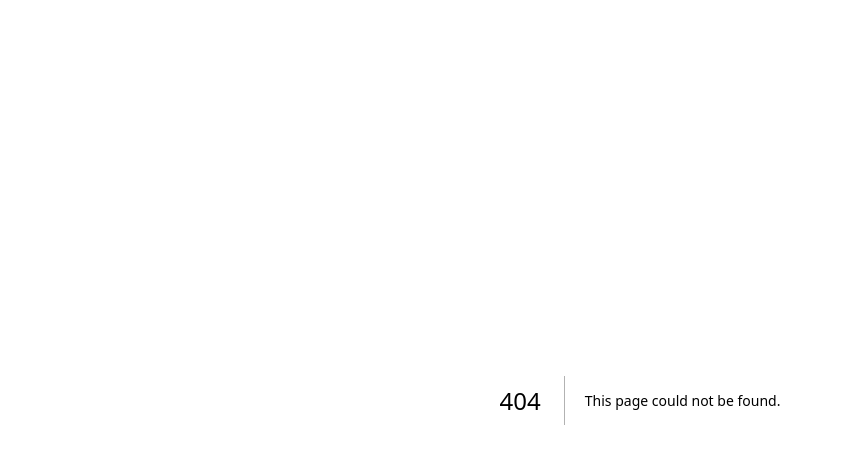
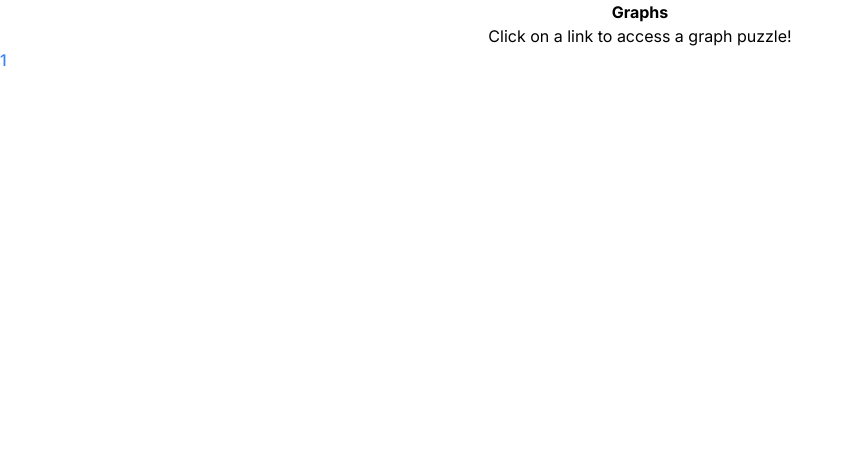
Before and after one commit to fahmed0710/Digit-Sum-Graphs, a Next.js app in the folder dev/frontend/: page /graph in a window 1280 px wide. Before the commit this address had no page. Shown: the top 464 px of the page, without its empty margins (0-854 px from the left). Built offline with nearby package versions, Linux system fonts and the light colour scheme.

Commit message:
Created basic Graph menu page from where users can access different graph puzzles

```diff
--- /dev/null
+++ b/dev/frontend/app/(home)/graph/page.tsx
@@ -0,0 +1,12 @@
+export default function Graph() {
+  return (
+    <div>
+      <h1 className="text-center font-bold">Graphs</h1>
+      <p className="text-center">Click on a link to access a graph puzzle!</p>
+      <a
+        href="/graph/1"
+        className="font-medium text-blue-500 hover:undlerline"
+      >1</a>
+    </div>
+  )
+}
```
